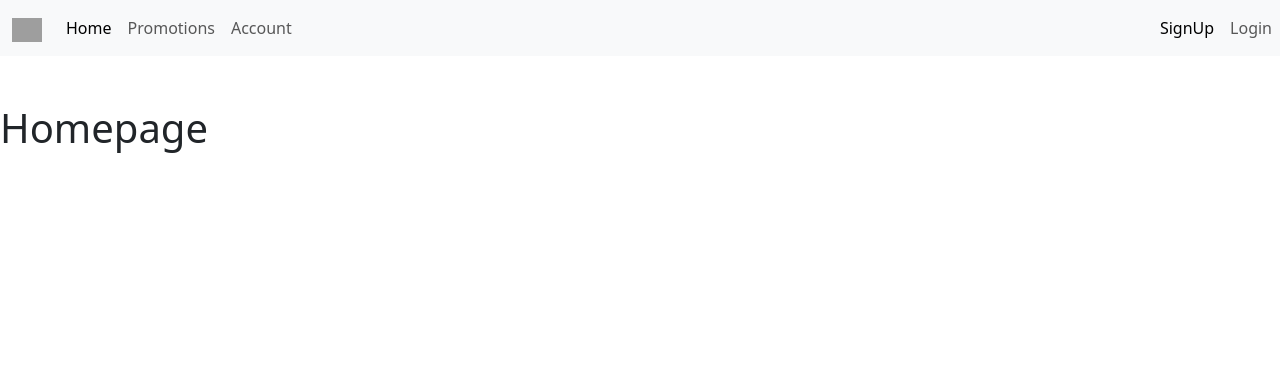
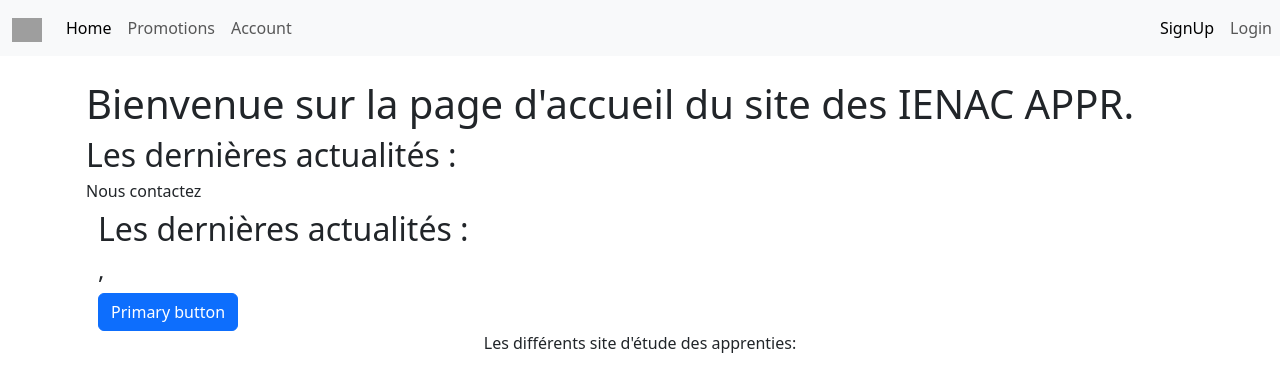
Before and after one commit to YoseAure/Projet-web, a Flask app: page / in a window 1280 px wide. Shown: the top 376 px of the page. Before the commit the page ends 153 px from the top, so only its background shows below. Run offline with Flask 3, Linux system fonts and the light colour scheme; grey boxes are pictures that could not be loaded.

Commit message:
ajout des changements de skib sur master

```diff
--- a/templates/homepage.html
+++ b/templates/homepage.html
@@ -4,7 +4,60 @@
 
 <body>
     {% include 'navbar.html' %}
-    <h1 class="mt-5">Homepage</h1>
+
+    <div class="container py-4 px-3 mx-auto">
+    <div class="stylesheet">
+        <h1>Bienvenue sur la page d'accueil du site des IENAC APPR.</h1>
+        <h2>
+            Les dernières actualités :</h2>
+        <h6>Nous contactez</h6>
+    </div>
+    <div class="container" color="red">
+        <h2 class="text-start bs-primary-text-emphasis">Les dernières actualités :</h2>
+        <h4>,</h4>
+        <button class="btn btn-primary">Primary button</button>
+    </div>
+
+    <!-- Carousel -->
+    <div class="mb-4 text-center">Les différents site d'étude des apprenties:</div>
+    <div id="carouselExampleCaptions" class="carousel slide">
+        <div class="carousel-indicators">
+            <button type="button" data-bs-target="#carouselExampleCaptions" data-bs-slide-to="0" class="active"
+                aria-current="true" aria-label="Slide 1"></button>
+            <button type="button" data-bs-target="#carouselExampleCaptions" data-bs-slide-to="1"
+                aria-label="Slide 2"></button>
+        </div>
+        <div class="carousel-inner">
+            <div class="carousel-item active">
+                <img src="https://www.enac.fr/sites/default/files/montpellier_web_bd_0.jpg" class="d-block w-100"
+                    alt="...">
+                <div class="carousel-caption d-none d-md-block">
+                    <h5>Le site de Montpellier</h5>
+                    <p>Adresse: 210 Av. Jacqueline Auriol, 34130 Mauguio</p>
+                </div>
+            </div>
+            <div class="carousel-item">
+                <img src="https://www.enac.fr/sites/default/files/campus_enac.jpg" class="d-block w-100" alt="...">
+                <div class="carousel-caption d-none d-md-block">
+                    <h5>Le site de Toulouse</h5>
+                    <p>7 Av. Edouard Belin, 31400 Toulouse</p>
+                </div>
+            </div>
+        </div>
+        <button class="carousel-control-prev" type="button" data-bs-target="#carouselExampleCaptions"
+            data-bs-slide="prev">
+            <span class="carousel-control-prev-icon" aria-hidden="true"></span>
+            <span class="visually-hidden">Previous</span>
+        </button>
+        <button class="carousel-control-next" type="button" data-bs-target="#carouselExampleCaptions"
+            data-bs-slide="next">
+            <span class="carousel-control-next-icon" aria-hidden="true"></span>
+            <span class="visually-hidden">Next</span>
+        </button>
+    </div>
+
+    <!-- Bandeau contact -->
+    <div class="mb-3 text-center">Nous Contactez:</div>
 </body>
 
 </html>
```
